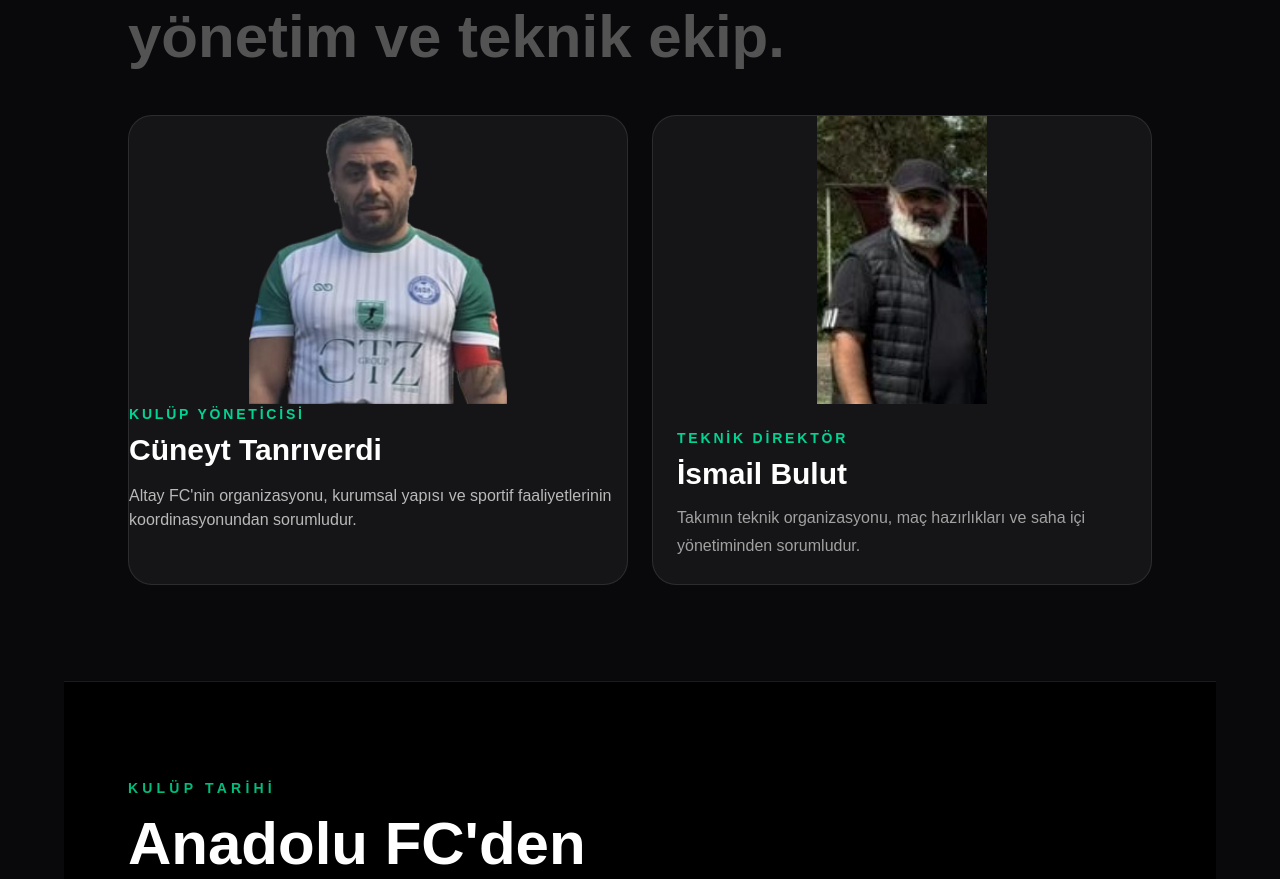
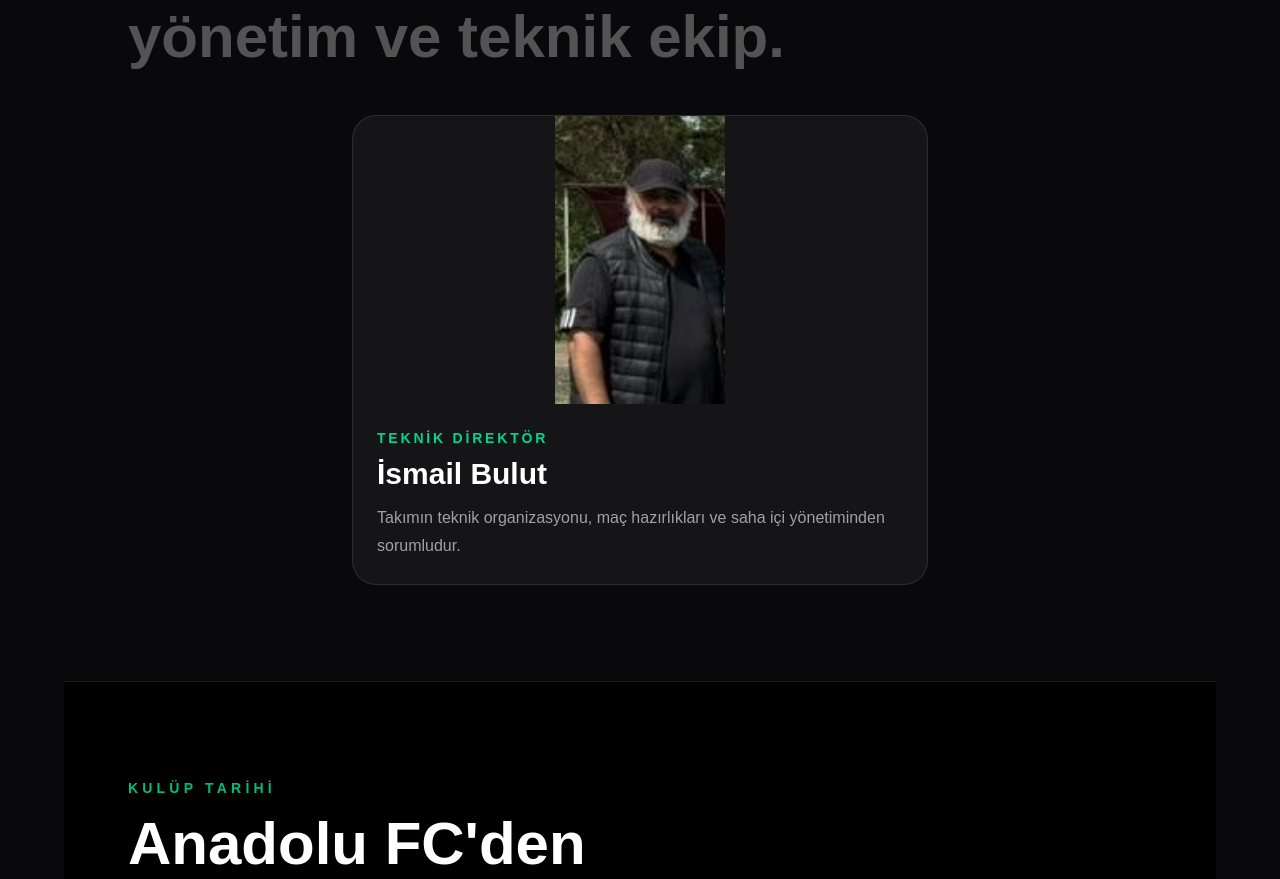
Before and after one commit to cuneytctz/altay-fc, a Next.js app: page / in a window 1280 px wide. Shown: the part 8636-9515 px from the top of the page. Built offline with nearby package versions, Linux system fonts and the light colour scheme.

Commit message:
Simplify management section

```diff
--- a/app/page.tsx
+++ b/app/page.tsx
@@ -567,26 +567,9 @@ const positionLabels = {
       </h2>
     </div>
 
-    <div className="grid gap-6 md:grid-cols-2">
-      <div className="overflow-hidden rounded-3xl border border-white/10 bg-white/5">
-        <img
-          src="/cuneyt-manager.png"
+    <div className="mx-auto max-w-xl">
 
-          className="h-72 w-full object-contain object-center"
-        />
 
-        <p className="text-sm font-bold uppercase tracking-[0.2em] text-emerald-400">
-  {t.managerRole}
-</p>
-
-<h3 className="mt-2 text-3xl font-black">
-  Cüneyt Tanrıverdi
-</h3>
-
-<p className="mt-4 text-white/70">
-  {t.managerText}
-</p>
-      </div>
 
       <div className="overflow-hidden rounded-3xl border border-white/10 bg-white/5">
         <img
```
